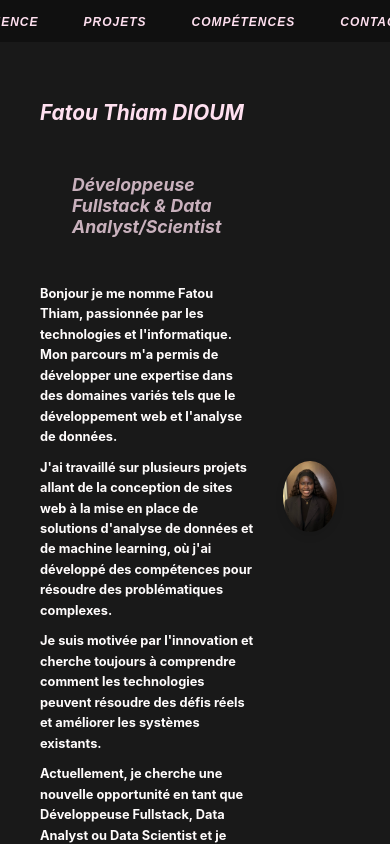
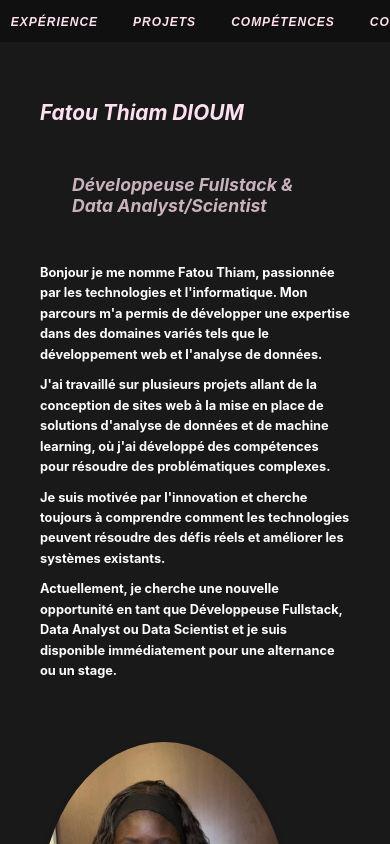
Before and after one commit to fatouthiam6/portofolio, a React (Create React App) app: page / in a window 390 px wide. Shown: the top 844 px of the page. Built offline with nearby package versions, Linux system fonts and the light colour scheme.

Commit message:
Mise à jour du portfolio avec de nouvelles modifications

```diff
--- a/src/App.css
+++ b/src/App.css
@@ -20,11 +20,13 @@
   list-style-type: none;
   flex-direction: row;
   margin: 0;
-  padding: 0;
+  padding: 0 40px; /* Ajouter un espace à gauche et à droite de la liste */
+  width: 100%; /* Étendre la liste sur toute la largeur */
+  justify-content: space-between; /* Espacer les éléments uniformément */
 }
 
 .navbar li {
-  margin-left: 30px;
+  margin: 0 10px;
 }
 
 .navbar .nav-link {
@@ -205,7 +207,7 @@ html {
 @media (max-width: 480px) {
 
   .welcome-container {
-    flex-direction: row;
+    flex-direction: column;
     padding: 20px;
   }
 
```
